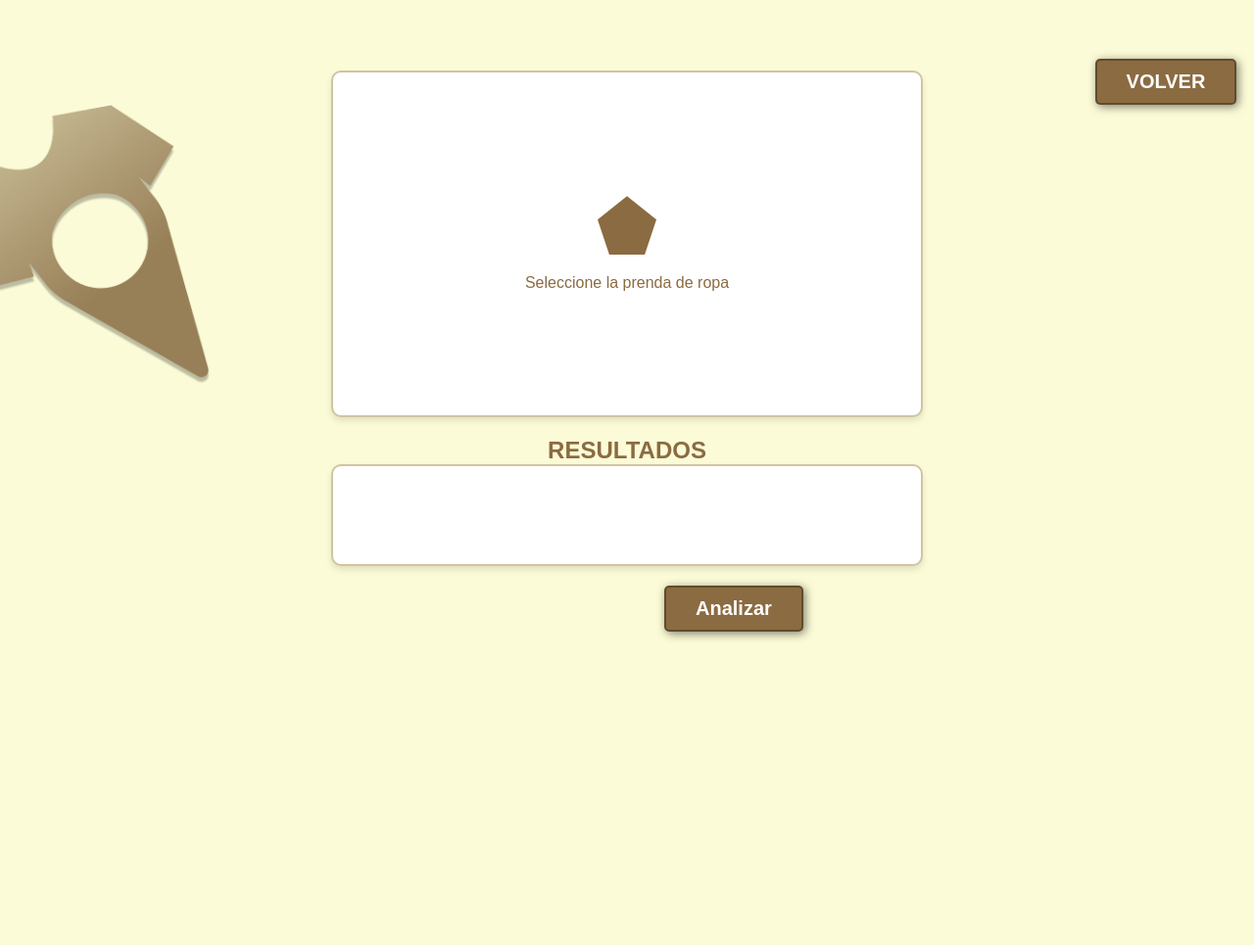
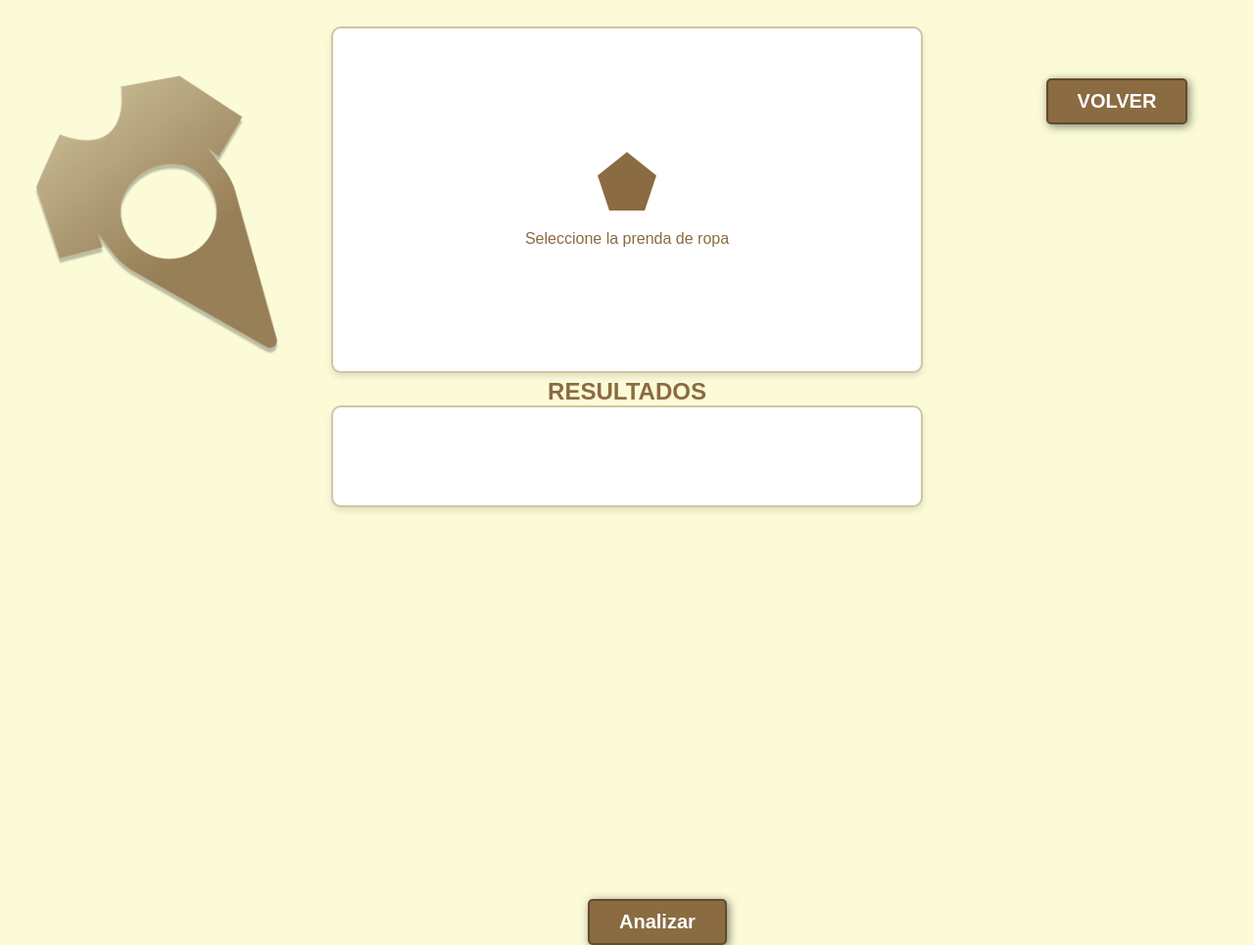
Before and after one commit to Brirosman/Outfitter, a FastAPI app: page /links.html in a window 1280 px wide. Shown: the part 69-1034 px from the top of the page at 98% size. Before the commit the page ends 722 px from the top, so only its background shows below. Run offline with FastAPI, Linux system fonts and the light colour scheme.

Commit message:
Code restore y ajustes

```diff
--- a/static/links.css
+++ b/static/links.css
@@ -20,11 +20,25 @@
     color: white;
     background-color: #8b6b41;
     position: relative;
-    left: 550px;
+    left: 500px;
+    top: 50px;
     transition: 0.2s;
     cursor: pointer;
     transition: transform 0.2s;
+}
 
+.boton-analizar {
+    font-size: 1.25em;
+    font-weight: bold;
+    padding: 10px 30px;
+    border-radius: 5px;
+    border: 2px solid rgba(0,0,0,0.3);
+    box-shadow: 2px 2px 10px rgba(0,0,0,0.5);
+    color: white;
+    background-color: #8b6b41;
+    position: relative;
+    left: 520px;
+    bottom: 300px;
 }
 
 button:hover{
@@ -44,15 +58,14 @@
 
 #reset-btn {
     display: none;
-    position: absolute;
-    bottom: 10px;
-    right: 10px;
     background-color:#8b6b41;
     color: white;
     border: none;
     padding: 5px 10px;
     cursor: pointer;
     border-radius: 5px;
+    position: relative;
+    right: 200px;
 }
 
 #reset-btn:hover {
@@ -92,7 +105,7 @@
     display: flex;
     flex-direction: column;
     align-items: center;
-    margin-top: 60px;
+    margin-top: 30px;
 }
 
 .upload-box {
@@ -107,7 +120,7 @@
     background-color: #fff;
     box-shadow: 0px 4px 6px rgba(0, 0, 0, 0.1);
     position: relative;
-    bottom: 320px;
+    bottom: 335px;
     cursor: pointer;
 }
 
@@ -123,24 +136,25 @@
     box-shadow: 0px 4px 6px rgba(0, 0, 0, 0.1);
     border: 2px solid #d1c4a1;
     position: relative;
-    bottom: 300px;
+    bottom: 330px;
 }
 
 .links{
     position: relative;
+    bottom: 330px;
     font-size: 24px;
     font-weight: bold;
     color: #8b6b41;
-    position: relative;
-    bottom: 300px;
+
 }
 
 .imagen-bajo-boton {
     width: 250px;
     height: auto;
-    display: block;
-   position: relative;
-   right: 550px;
+    display: flex;
+    position: relative;
+    right: 480px;
+
 }
 
 .icon {
--- a/templates/links.html
+++ b/templates/links.html
@@ -3,6 +3,7 @@
 <head>
     <meta charset="UTF-8">
     <meta name="viewport" content="width=device-width, initial-scale=1.0">
+    <link rel="icon" type="media/png" href="/media/Logo1.png">
     <title>Outfitter</title>
     <link rel="stylesheet" href="/static/links.css">
 </head>
@@ -131,16 +132,14 @@
         .boton-analizar {
             font-size: 1.25em;
             font-weight: bold;
-            padding: 10px 30px;
             border-radius: 5px;
             border: 2px solid rgba(0,0,0,0.3);
             box-shadow: 2px 2px 10px rgba(0,0,0,0.5);
             color: white;
             background-color: #8b6b41;
             position: relative;
-            left: 678px;
+            left: 600px;
             bottom: 300px;
-
         }
     </style>
 </head>
```
